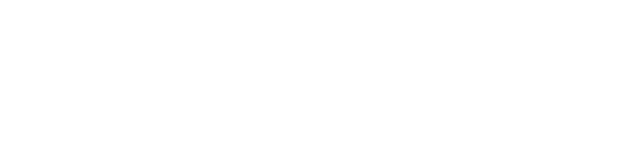
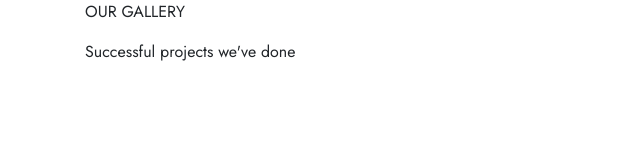
Before and after one commit to CongHyTr/BC65__CapStone1-BootStrap__Nhom-11, a plain HTML site: page index.html in a window 1280 px wide. Shown: the whole page, without its empty margins (0-640 px from the left). Drawn offline with nearby package versions, Linux system fonts and the light colour scheme.

Commit message:
update branch Hy

```diff
--- /dev/null
+++ b/CSS/style.css
@@ -0,0 +1,6 @@
+*{
+    padding: 0;
+    margin: 0;
+    box-sizing: border-box;
+    font-family: 'Jost', sans-serif;
+}
--- a/index.html
+++ b/index.html
@@ -8,13 +8,27 @@
 
     <!-- Bootstrap CSS -->
     <link rel="stylesheet" href="https://stackpath.bootstrapcdn.com/bootstrap/4.3.1/css/bootstrap.min.css" integrity="sha384-ggOyR0iXCbMQv3Xipma34MD+dH/1fQ784/j6cY/iJTQUOhcWr7x9JvoRxT2MZw1T" crossorigin="anonymous">
+    <!-- Font Family -->
+    <style>
+      @import url('https://fonts.googleapis.com/css2?family=Jost:wght@100;200;300;400;500;600;700;800;900&display=swap');
+    </style>
+    <!-- Main CSS -->
+    <link rel="stylesheet" href="./CSS/style.css">
   </head>
   <body>
+      <section class="gallery">
+        <div class="container">
+          <p>OUR GALLERY</p>
+          <p>Successful projects we've done</p>
+          <div class="gallery__content">
 
+        </div>
+      </section>
     <!-- Optional JavaScript -->
     <!-- jQuery first, then Popper.js, then Bootstrap JS -->
     <script src="https://code.jquery.com/jquery-3.3.1.slim.min.js" integrity="sha384-q8i/X+965DzO0rT7abK41JStQIAqVgRVzpbzo5smXKp4YfRvH+8abtTE1Pi6jizo" crossorigin="anonymous"></script>
     <script src="https://cdnjs.cloudflare.com/ajax/libs/popper.js/1.14.7/umd/popper.min.js" integrity="sha384-UO2eT0CpHqdSJQ6hJty5KVphtPhzWj9WO1clHTMGa3JDZwrnQq4sF86dIHNDz0W1" crossorigin="anonymous"></script>
     <script src="https://stackpath.bootstrapcdn.com/bootstrap/4.3.1/js/bootstrap.min.js" integrity="sha384-JjSmVgyd0p3pXB1rRibZUAYoIIy6OrQ6VrjIEaFf/nJGzIxFDsf4x0xIM+B07jRM" crossorigin="anonymous"></script>
+    <script src="./JS/main.js"></script>
   </body>
 </html>
```
Also changed, not shown: JS/main.js (added).
